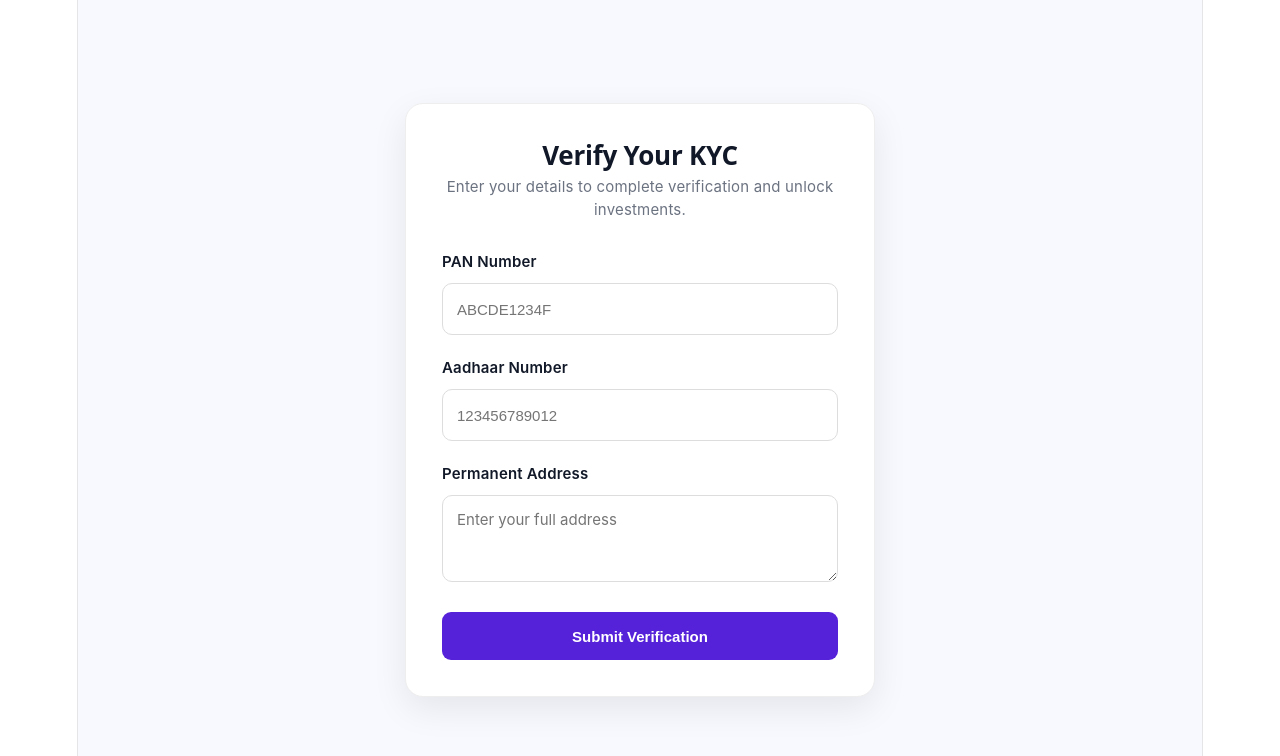
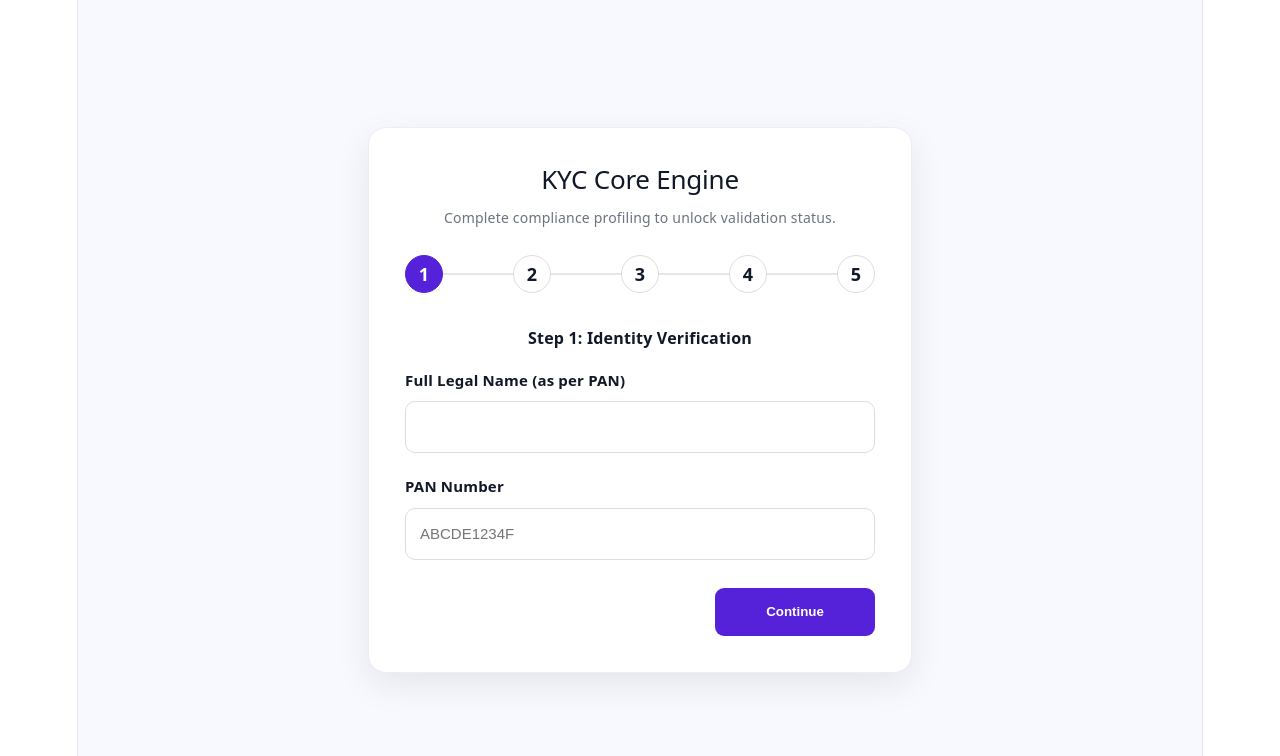
Before and after one commit to techCloudDev/KFinFund, a React app in the folder frontend/: page /kyc in a window 1280 px wide. Shown: the top 756 px of the page. Built offline with nearby package versions, Linux system fonts and the light colour scheme; the HTML template or start-up script is replaced by a standard one.

Commit message:
Made kycForm multistep
improve css too and added alert

```diff
--- a/frontend/src/features/kyc/Kyc.css
+++ b/frontend/src/features/kyc/Kyc.css
@@ -1,12 +1,20 @@
 .kyc-container {
-  min-height: 100vh;
-  background: #f8f9ff;
-  display: flex;
-  justify-content: center;
-  align-items: center;
-  font-family: -apple-system, BlinkMacSystemFont, 'Segoe UI', Roboto, sans-serif;
+
+  color: #111827 !important;
+  background-color: #f8f9ff !important;
+
+  &, & h2, & p, & label, & input, & select {
+    color: #111827 !important;
+  }
 }
 
+.form-group input,
+.form-group select,
+.form-group textarea {
+  background-color: #ffffff !important;
+  border: 1px solid #ddd !important;
+  color: #111827 !important;
+}
 .kyc-form {
   width: 470px;
   max-width: 470px;
--- a/frontend/src/features/kyc/component/KycForm.jsx
+++ b/frontend/src/features/kyc/component/KycForm.jsx
@@ -1,116 +1,277 @@
 import React, { useState } from 'react';
-import '../kyc.css';
+import '../Kyc.css';
 
 const KycForm = () => {
+  const [currentStep, setCurrentStep] = useState(1);
   const [formData, setFormData] = useState({
     pan_number: '',
+    full_name: '',
+    kyc_photo: null,
+    kyc_signature: null,
     aadhaar_number: '',
-        address: ''
+    address: '',
+    bank_account_number: '',
+    ifsc_code: '',
+    income_bracket: '',
+    pep_status: 'false',
+    terms_accepted: false
   });
-    const [loading, setLoading] = useState(false);
-    const [message, setMessage] = useState({ type: '', text: '' });
 
   const handleChange = (e) => {
-        setFormData({ ...formData, [e.target.name]: e.target.value });
+    const { name, value, type, checked } = e.target;
+    setFormData(prev => ({
+      ...prev,
+      [name]: type === 'checkbox' ? checked : value
+    }));
   };
+
+  const handleFileChange = (e) => {
+    const { name, files } = e.target;
+    if (files && files[0]) {
+      setFormData(prev => ({ ...prev, [name]: files[0] }));
+    }
+  };
+
+  // Step Validation Helper
+  const validateCurrentStep = () => {
+    switch (currentStep) {
+      case 1:
+        if (!formData.full_name.trim()) {
+          alert("Please enter your Full Legal Name.");
+          return false;
+        }
+        if (!formData.pan_number.trim()) {
+          alert("Please enter your PAN Number.");
+          return false;
+        }
+        return true;
+
+      case 2:
+        if (!formData.kyc_photo) {
+          alert("Please upload your Live Selfie / Profile Photo.");
+          return false;
+        }
+        if (!formData.kyc_signature) {
+          alert("Please upload your Live Signature.");
+          return false;
+        }
+        return true;
+
+      case 3:
+        if (!formData.aadhaar_number.trim() || formData.aadhaar_number.length !== 12) {
+          alert("Please enter a valid 12-digit Aadhaar Card Number.");
+          return false;
+        }
+        if (!formData.address.trim()) {
+          alert("Please enter your Permanent Address.");
+          return false;
+        }
+        return true;
+
+      case 4:
+        if (!formData.bank_account_number.trim()) {
+          alert("Please enter your Bank Account Number.");
+          return false;
+        }
+        if (!formData.ifsc_code.trim()) {
+          alert("Please enter your IFSC Code.");
+          return false;
+        }
+        if (!formData.income_bracket) {
+          alert("Please select your Annual Income Bracket.");
+          return false;
+        }
+        return true;
+
+      default:
+        return true;
+    }
+  };
+
+  const nextStep = () => {
+    // Only allow proceeding if current step passes validation
+    if (validateCurrentStep()) {
+      setCurrentStep(prev => Math.min(prev + 1, 5));
+    }
+  };
+
+  const prevStep = () => setCurrentStep(prev => Math.max(prev - 1, 1));
 
   const handleSubmit = async (e) => {
     e.preventDefault();
-        setLoading(true);
-        setMessage({ type: '', text: '' });
 
-        const token = localStorage.getItem('token');
-
-        if (!token) {
-            setMessage({ type: 'error', text: 'Authentication token missing. Please log in again.' });
-            setLoading(false);
+    // Check for final terms acceptance
+    if (!formData.terms_accepted) {
+      alert("Please check the declaration box to sign off.");
       return;
     }
+
+    const dataToSend = new FormData();
+    Object.keys(formData).forEach(key => {
+      // Use [Aadhaar Redacted] for the ID field if needed in your form data
+      if (key !== 'kyc_photo' && key !== 'kyc_signature') {
+        dataToSend.append(key, formData[key]);
+      }
+    });
+
+    if (formData.kyc_photo) dataToSend.append('kyc_photo', formData.kyc_photo);
+    if (formData.kyc_signature) dataToSend.append('kyc_signature', formData.kyc_signature);
 
     try {
       const response = await fetch('http://localhost:3002/api/kyc', {
         method: 'POST',
         headers: {
-                    'Content-Type': 'application/json',
-                    'Authorization': `Bearer ${token}`
+          'Authorization': `Bearer ${localStorage.getItem('token')}`
         },
-                body: JSON.stringify(formData)
+        body: dataToSend
       });
 
-            const data = await response.json();
+      const result = await response.json();
 
       if (response.ok) {
-                setMessage({ type: 'success', text: `KYC Submitted Successfully! Status: ${data.status || 'Pending'}` });
-                setFormData({ pan_number: '', aadhaar_number: '', address: '' });
+        alert('KYC Verification uploaded successfully!');
       } else {
-                setMessage({ type: 'error', text: data.error || 'Failed to submit KYC.' });
+        // ERROR ALERT: Triggered when server rejects the submission
+        alert(`Submission Failed: ${result.message || 'Please check your information and try again.'}`);
       }
     } catch (error) {
-            setMessage({ type: 'error', text: 'Server error. Please try again later.' });
-        } finally {
-            setLoading(false);
+      // ERROR ALERT: Triggered on network failure
+      console.error("Submission Error:", error);
+      alert('Unable to connect to the server. Please check your internet connection and try again later.');
     }
   };
 
   return (
-        <div className="kyc-container">
-            <form className="kyc-form" onSubmit={handleSubmit}>
-                <h2>Verify Your KYC</h2>
-                <p className="subtitle">Enter your details to complete verification and unlock investments.</p>
+    <div className="auth-card">
+      <h2 className="auth-title" style={{ marginBottom: '10px' }}>KYC Core Engine</h2>
+      <p style={{ textAlign: 'center', color: '#6b7280', fontSize: '14px', marginBottom: '24px' }}>
+        Complete compliance profiling to unlock validation status.
+      </p>
 
-                {message.text && (
-                    <div className={`alert ${message.type}`}>
-                        {message.text}
+      <div className="step-line">
+        {[1, 2, 3, 4, 5].map((step) => (
+          <div
+            key={step}
+            className={`step-circle ${currentStep === step ? 'active' : ''} ${currentStep > step ? 'done' : ''}`}
+          >
+            {currentStep > step ? '✓' : step}
+          </div>
+        ))}
+      </div>
+
+      <form onSubmit={handleSubmit}>
+
+        {/* Step 1: Identity */}
+        {currentStep === 1 && (
+          <>
+            <h4 style={{ fontSize: '16px', fontWeight: '700', marginBottom: '16px', color: '#111827' }}>Step 1: Identity Verification</h4>
+            <div className="form-group">
+              <label>Full Legal Name (as per PAN)</label>
+              <input type="text" name="full_name" value={formData.full_name} onChange={handleChange} required />
+            </div>
+            <div className="form-group">
+              <label>PAN Number</label>
+              <input type="text" name="pan_number" value={formData.pan_number} onChange={handleChange} required className="uppercase" placeholder="ABCDE1234F" />
+            </div>
+          </>
+        )}
+
+        {/* Step 2: Attachments */}
+        {currentStep === 2 && (
+          <>
+            <h4 style={{ fontSize: '16px', fontWeight: '700', marginBottom: '16px', color: '#111827' }}>Step 2: Document Uploads</h4>
+            <div className="form-group">
+              <label>Live Selfie / Profile Photo</label>
+              <input type="file" name="kyc_photo" accept="image/*" onChange={handleFileChange} required style={{ padding: '10px', height: 'auto' }} />
+            </div>
+            <div className="form-group">
+              <label>Live Signature Upload (on white paper)</label>
+              <input type="file" name="kyc_signature" accept="image/*" onChange={handleFileChange} required style={{ padding: '10px', height: 'auto' }} />
+            </div>
+          </>
+        )}
+
+        {/* Step 3: Address */}
+        {currentStep === 3 && (
+          <>
+            <h4 style={{ fontSize: '16px', fontWeight: '700', marginBottom: '16px', color: '#111827' }}>Step 3: Address Verification</h4>
+            <div className="form-group">
+              <label>Aadhaar Card Number</label>
+              <input type="text" name="aadhaar_number" value={formData.aadhaar_number} onChange={handleChange} required maxLength={12} placeholder="12-digit number" />
+            </div>
+            <div className="form-group">
+              <label>Permanent Address</label>
+              <input type="text" name="address" value={formData.address} onChange={handleChange} required placeholder="Enter full address" />
+            </div>
+          </>
+        )}
+
+        {/* Step 4: Financial Profile */}
+        {currentStep === 4 && (
+          <>
+            <h4 style={{ fontSize: '16px', fontWeight: '700', marginBottom: '16px', color: '#111827' }}>Step 4: Financial Mapping</h4>
+            <div className="form-group">
+              <label>Bank Account Number</label>
+              <input type="text" name="bank_account_number" value={formData.bank_account_number} onChange={handleChange} required />
+            </div>
+            <div className="form-group">
+              <label>IFSC Code</label>
+              <input type="text" name="ifsc_code" value={formData.ifsc_code} onChange={handleChange} required className="uppercase" placeholder="SBIN0001234" />
+            </div>
+            <div className="form-group">
+              <label>Annual Income Bracket</label>
+              <select name="income_bracket" value={formData.income_bracket} onChange={handleChange} required>
+                <option value="">Select Bracket</option>
+                <option value="1-5 Lakhs">1-5 Lakhs</option>
+                <option value="5-10 Lakhs">5-10 Lakhs</option>
+                <option value="10-25 Lakhs">10-25 Lakhs</option>
+                <option value="25+ Lakhs">25+ Lakhs</option>
+              </select>
+            </div>
+            <div className="form-group">
+              <label>Politically Exposed Person (PEP) Status</label>
+              <select name="pep_status" value={formData.pep_status} onChange={handleChange}>
+                <option value="false">No</option>
+                <option value="true">Yes</option>
+              </select>
+            </div>
+          </>
+        )}
+
+        {/* Step 5: Review */}
+        {currentStep === 5 && (
+          <>
+            <h4 style={{ fontSize: '16px', fontWeight: '700', marginBottom: '16px', color: '#111827' }}>Step 5: Review & Confirm</h4>
+            <div className="review-box">
+              <div className="review-line"><span>Legal Name:</span> <strong>{formData.full_name}</strong></div>
+              <div className="review-line"><span>PAN Number:</span> <strong>{formData.pan_number.toUpperCase()}</strong></div>
+              <div className="review-line"><span>Aadhaar:</span> <strong>[Stored Securely]</strong></div>
+              <div className="review-line"><span>Bank Route:</span> <strong>{formData.ifsc_code.toUpperCase()}</strong></div>
+            </div>
+
+            <div className="terms-row">
+              <input type="checkbox" id="terms_accepted" name="terms_accepted" checked={formData.terms_accepted} onChange={handleChange} />
+              <label htmlFor="terms_accepted">I hereby declare that the details furnished above are authentic and correct.</label>
+            </div>
+          </>
+        )}
+
+        {/* Action Button Control Rows */}
+        {currentStep === 1 ? (
+          <div className="button-row first-step-btn">
+            <button type="button" onClick={nextStep}>Continue</button>
+          </div>
+        ) : (
+          <div className="button-row">
+            <button type="button" className="secondary-btn" onClick={prevStep}>Back</button>
+            {currentStep < 5 ? (
+              <button type="button" onClick={nextStep}>Continue</button>
+            ) : (
+              <button type="submit">Submit KYC</button>
+            )}
           </div>
         )}
 
-                <div className="form-group">
-                    <label htmlFor="pan_number">PAN Number</label>
-                    <input
-                        type="text"
-                        id="pan_number"
-                        name="pan_number"
-                        value={formData.pan_number}
-                        onChange={handleChange}
-                        placeholder="ABCDE1234F"
-                        maxLength="10"
-                        style={{ textTransform: 'uppercase' }}
-                        required
-                    />
-                </div>
-
-                <div className="form-group">
-                    <label htmlFor="aadhaar_number">Aadhaar Number</label>
-                    <input
-                        type="text"
-                        id="aadhaar_number"
-                        name="aadhaar_number"
-                        value={formData.aadhaar_number}
-                        onChange={handleChange}
-                        placeholder="123456789012"
-                        maxLength="12"
-                        pattern="\d{12}"
-                        title="Aadhaar number must be exactly 12 digits"
-                        required
-                    />
-                </div>
-
-                <div className="form-group">
-                    <label htmlFor="address">Permanent Address</label>
-                    <textarea
-                        id="address"
-                        name="address"
-                        value={formData.address}
-                        onChange={handleChange}
-                        placeholder="Enter your full address"
-                        rows="3"
-                        required
-                    />
-                </div>
-
-                <button type="submit" disabled={loading} className="kyc-btn">
-                    {loading ? 'Submitting...' : 'Submit Verification'}
-                </button>
       </form>
     </div>
   );
--- a/frontend/src/features/kyc/pages/KycPage.jsx
+++ b/frontend/src/features/kyc/pages/KycPage.jsx
@@ -2,11 +2,11 @@ import React from 'react';
 import KycForm from '../component/KycForm';
 
 const KycPage = () => {
-    return (
-        <div className="kyc-page">
-            <KycForm />
-        </div>
-    );
+  return (
+    <div className="auth-page">
+      <KycForm />
+    </div>
+  );
 };
 
 export default KycPage;
```
Lines whose indentation alone changed are shown as unchanged.
